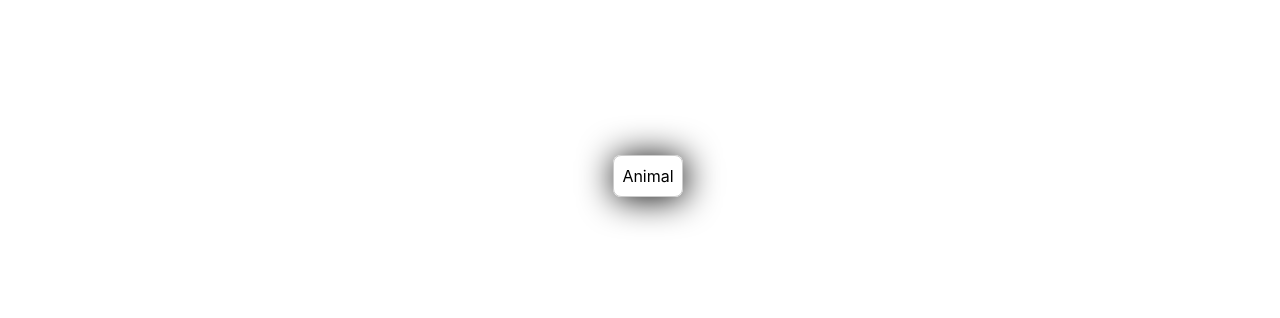
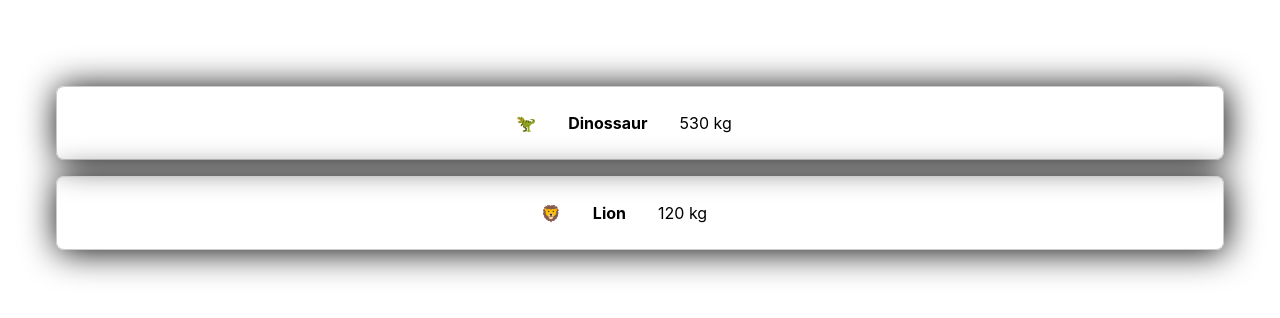
Before and after one commit to ufjf-dcc207/ufjf-dcc207-2024-3-a-atv03-DarlanHenrique, a React (Vite) app: page / in a window 1280 px wide. Shown: the part 232-550 px from the top of the page. Built offline with nearby package versions, Linux system fonts and the light colour scheme.

Commit message:
create animal

```diff
--- a/src/Animal.css
+++ b/src/Animal.css
@@ -3,4 +3,13 @@
     box-shadow: 0.1em 0.1em 2.2em;
     padding: 0.5em;
     border-radius: 0.5em;
+    margin: 1em;
+    display: flex;
+    flex-wrap: wrap;
+    justify-content: center;
 }
+
+.animalItem {
+    margin: 0.5em;
+    padding: 0.5em;
+}
--- a/src/Animal.tsx
+++ b/src/Animal.tsx
@@ -1,5 +1,17 @@
 import "./Animal.css";
 
-export default function() {
-    return <div className="animal">Animal</div>
+interface AnimalProps {
+    icon: string;
+    name: string;
+    weight: number;
+    extinct: boolean;
 }
+
+export default function({icon, name, weight, extinct} : AnimalProps) {
+    return <div className="animal">
+        <div className="animalItem">{icon}</div>
+        <div className="animalItem"><b>{name}</b></div>
+        <div className="animalItem">{weight} kg</div>
+        <div className="animalItem">{extinct}</div>
+    </div>
+}
--- a/src/App.css
+++ b/src/App.css
@@ -1,7 +1,6 @@
 .app {
-  height: 100vh;
-  width: 100vw;
-  display: flex;
-  justify-content: center;
-  align-items: center;
+  max-width: 1280px;
+  margin: 0 auto;
+  padding: 2em;
+  text-align: center;
 }
--- a/src/App.tsx
+++ b/src/App.tsx
@@ -4,7 +4,8 @@ import Animal from './Animal'
 function App() {
   return (
       <div className='app'>
-        <Animal />
+        <Animal icon="🦖" name="Dinossaur" weight={530} extinct={true} />
+        <Animal icon="🦁" name="Lion" weight={120} extinct={false} />
       </div>
   )
 }
--- a/src/index.css
+++ b/src/index.css
@@ -2,5 +2,6 @@
   font-family: Inter, system-ui, Avenir, Helvetica, Arial, sans-serif;
   line-height: 1.5;
   font-weight: 400;
-  font-size: 16px;
+  place-content: center;
+  min-height: 100vh;
 }
```
